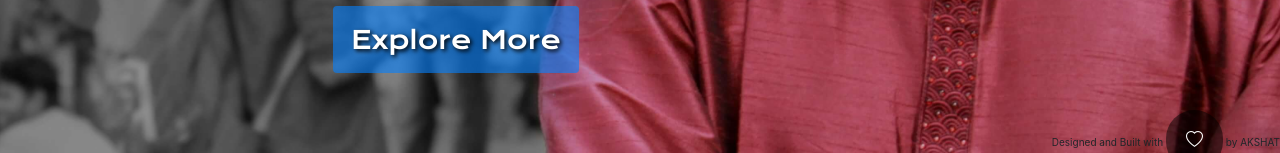
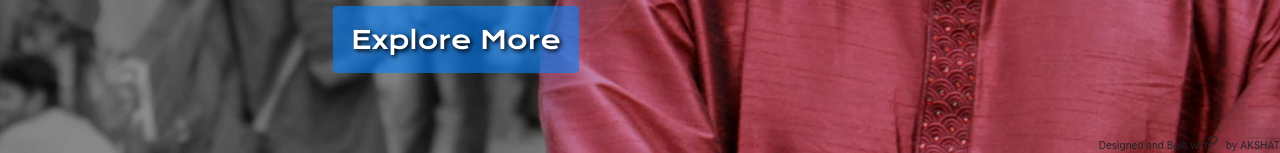
Before and after one commit to kingakshat/Djnago-Portfolio-, a Django app: page / in a window 1280 px wide. Shown: the part 724-877 px from the top of the page. Run offline with Django 3.2, Linux system fonts and the light colour scheme; some libraries are stand-ins or nearby versions.

Commit message:
Update firstpage.html

```diff
--- a/mainapp/templates/mainapp/firstpage.html
+++ b/mainapp/templates/mainapp/firstpage.html
@@ -52,7 +52,7 @@
 -->
 </div>
 </header>
-<p2 class="last">Designed and Built with <i class="bi bi-heart"></i> by AKSHAT</p2>
+<p2 class="last">Designed and Built with <i class="fa fa-heart-o" aria-hidden="true"></i> by AKSHAT</p2>
 {% endblock %}
 </body>
 </html>
```
